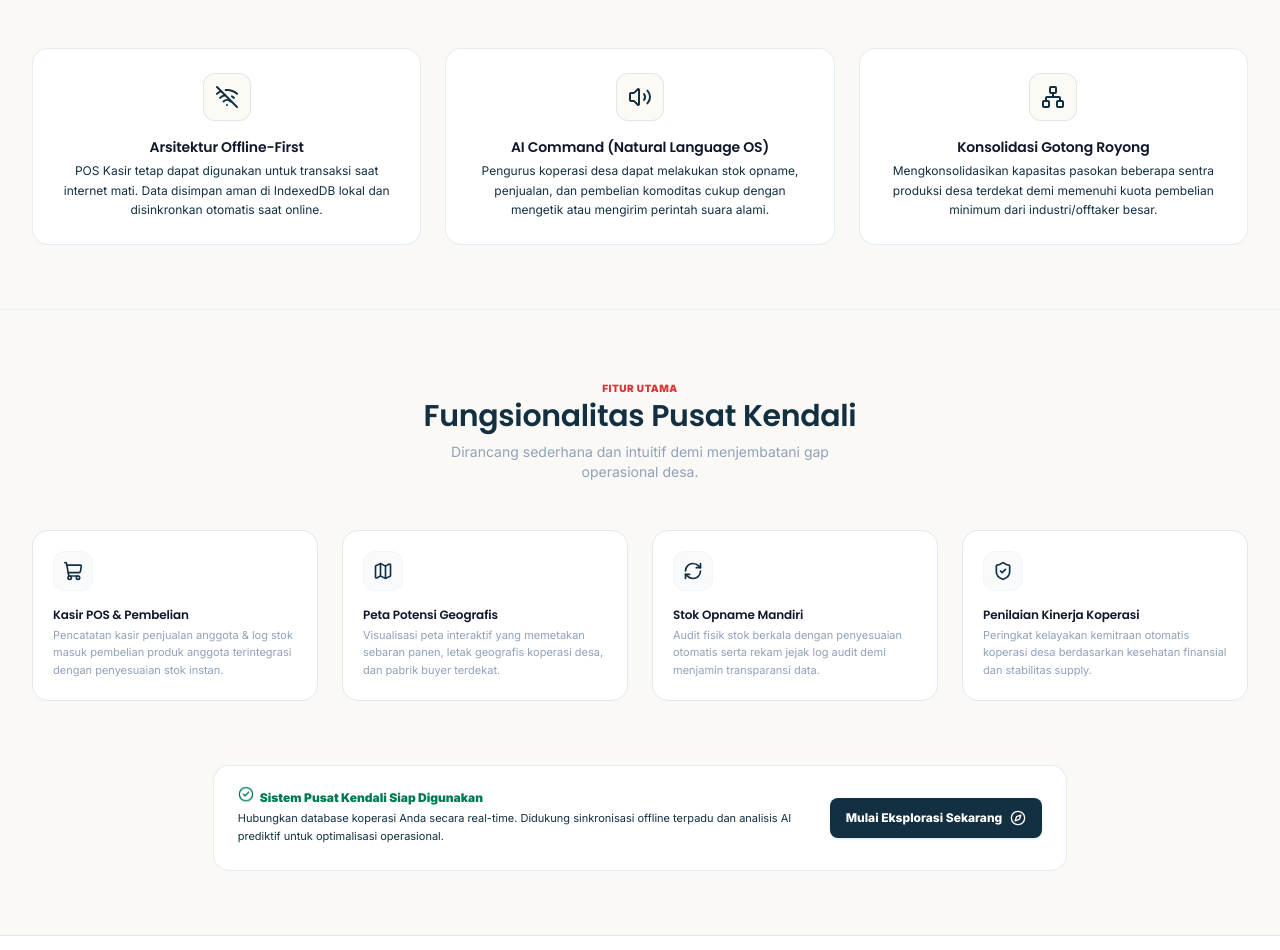
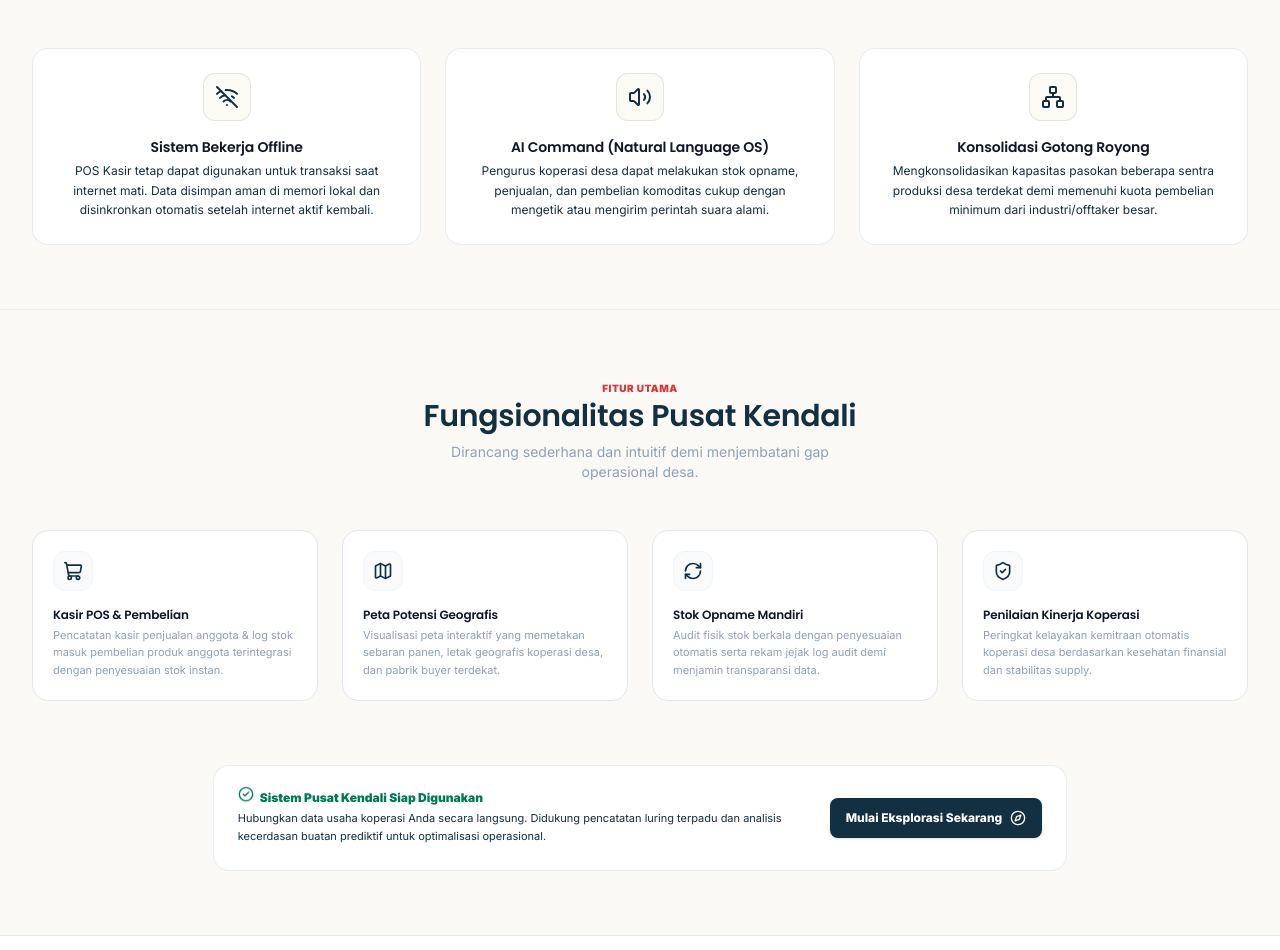
Before and after one commit to Lelianto/aruna, a Next.js app: page / in a window 1280 px wide. Shown: the part 1002-1952 px from the top of the page. Built offline with nearby package versions, Linux system fonts and the light colour scheme; no server answers.

Commit message:
remove technical database and architectural jargon from landing page copywriting

```diff
--- a/src/app/page.tsx
+++ b/src/app/page.tsx
@@ -198,9 +198,9 @@ export default function LandingPage() {
               <WifiOff className="h-6 w-6" />
             </div>
             <div className="space-y-1">
-              <h3 className="font-extrabold text-sm text-slate-900">Arsitektur Offline-First</h3>
+              <h3 className="font-extrabold text-sm text-slate-900">Sistem Bekerja Offline</h3>
               <p className="text-xs text-slate-450 leading-relaxed">
-                 POS Kasir tetap dapat digunakan untuk transaksi saat internet mati. Data disimpan aman di IndexedDB lokal dan disinkronkan otomatis saat online.
+                 POS Kasir tetap dapat digunakan untuk transaksi saat internet mati. Data disimpan aman di memori lokal dan disinkronkan otomatis setelah internet aktif kembali.
               </p>
             </div>
           </div>
@@ -313,7 +313,7 @@ export default function LandingPage() {
               Sistem Pusat Kendali Siap Digunakan
             </div>
             <p className="text-[11px] text-slate-450 leading-relaxed max-w-xl">
-              Hubungkan database koperasi Anda secara real-time. Didukung sinkronisasi offline terpadu dan analisis AI prediktif untuk optimalisasi operasional.
+              Hubungkan data usaha koperasi Anda secara langsung. Didukung pencatatan luring terpadu dan analisis kecerdasan buatan prediktif untuk optimalisasi operasional.
             </p>
           </div>
           <Link href="/mitra-dashboard" className="w-full md:w-auto">
```
